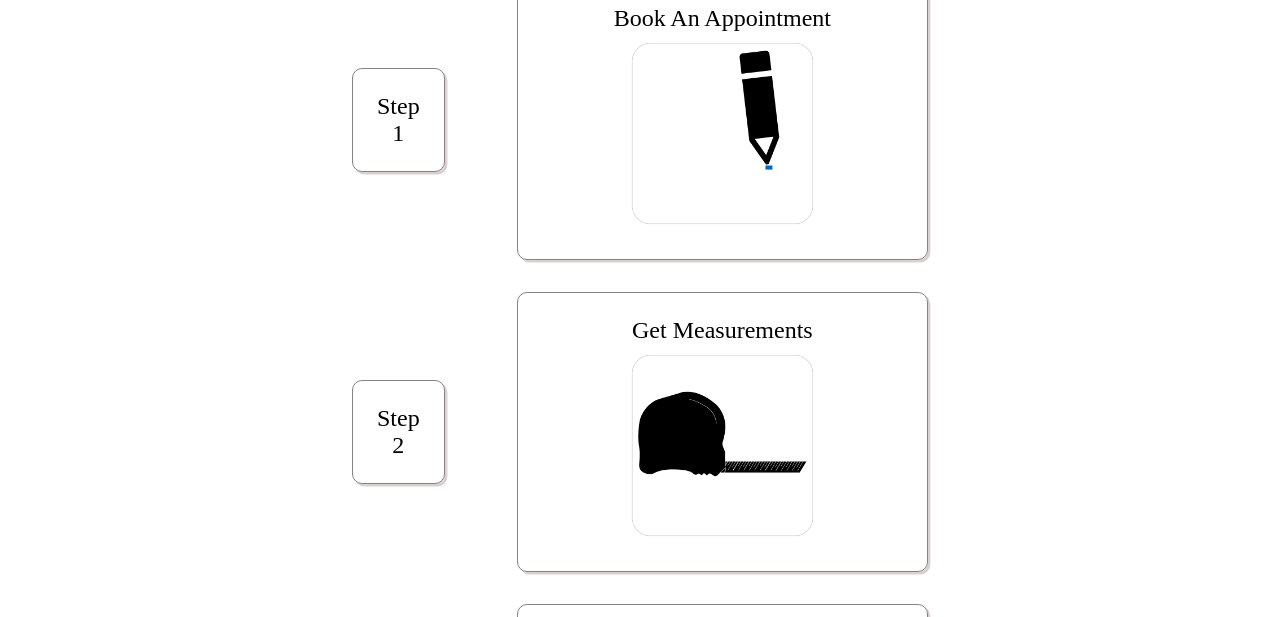
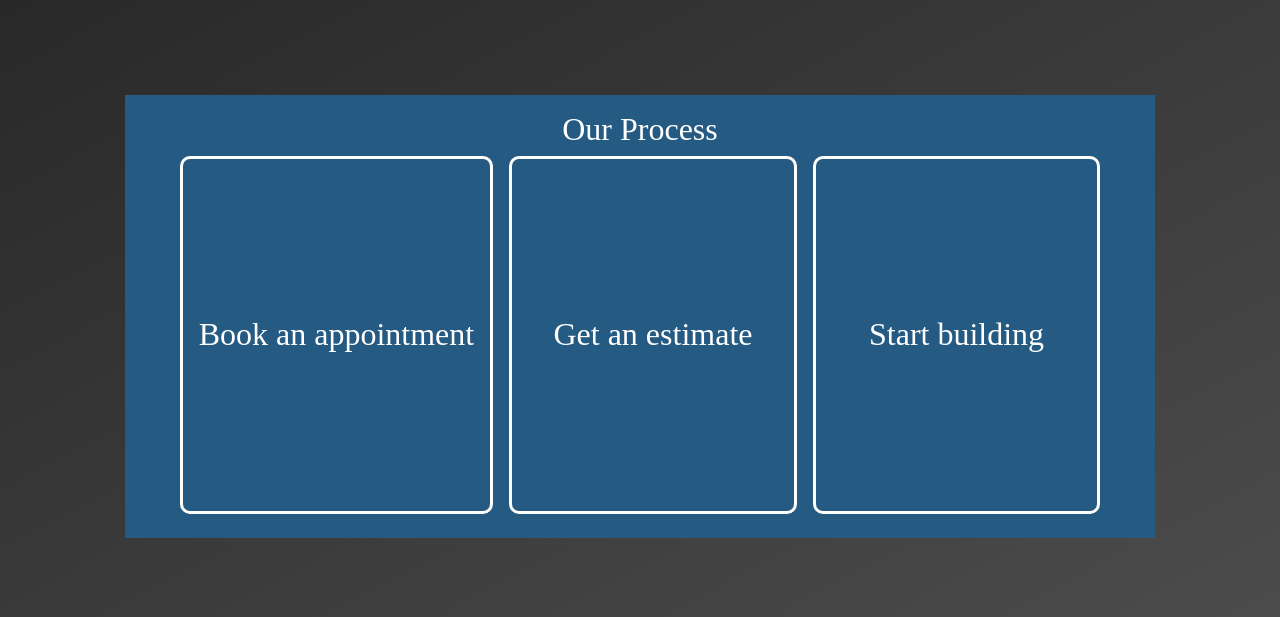
Before and after one commit to TimAkgayev/DeckSite, a Django app: page / in a window 1280 px wide; the page is wider, and only the part inside the window is pictured. Shown: the part 664-1281 px from the top of that part. Run offline with Django 3.2, Linux system fonts and the light colour scheme; data comes from the database, SQL or seed files in the repository.

Commit message:
Changed the design of the Steps section

```diff
--- a/decksite/static/decksite/css/DeckSiteMobile.css
+++ b/decksite/static/decksite/css/DeckSiteMobile.css
@@ -37,6 +37,65 @@ body {
 	top: 0;
 }
 
+#GetStarted{
+	display: flex;
+	align-items: center;
+	background-image: linear-gradient(to bottom right, rgb(40, 40, 40), rgb(77, 77,77));
+	padding: 1em;
+	min-height: 40em;
+
+}
+
+
+#GetStarted #gs-frame {
+	width: 80%;
+	margin: auto;
+	padding: 1em;
+
+	display: flex;
+	flex-direction: column;
+
+	background-color: rgb(37, 90, 130);
+
+}
+
+#GetStarted #gs-header{
+	text-align:center;
+	color: white;
+	font-size:xx-large;
+}
+
+#GetStarted #gs-steps{
+	display: flex;
+	justify-content: center;
+}
+
+
+#GetStarted .step{
+	display: flex;
+	flex-direction: column;
+	justify-content:center;
+	align-items: center;
+	margin: 0.5em;
+	padding: 1em;
+
+	border: 3px solid white;
+    border-radius: 10px;
+
+	min-height: 20em;
+	min-width: 25%;
+background:none;
+
+}
+
+#GetStarted .steptext{
+	font-family: handlee;
+	color:white;
+    font-style: normal;
+    font-weight: 400;
+    font-size: xx-large;
+	text-align: center;
+}
 
 #RecentProjects{
 	display: grid;
@@ -89,66 +148,7 @@ body {
 	width: 100%;
 }
 
-#GetStarted{
-	width: 50%;
-	margin: auto;
-	text-align: center;
-}
 
-.GetStartedStep{
-	display: flex;
-	justify-content:center;
-	align-items: center;
-}
-
-.StepBox{
-	display: flex;
-	flex-direction: column;
-	align-items: center;
-	margin-left: 3em;
-
-	border: 1px solid #888282;
-    position: relative;
-    padding: 1em;
-    border-radius: 10px;
-    box-shadow: 0.1em 0.1em #D8D0D1;
-    -webkit-box-shadow: 0.1em 0.1em #D8D0D1;
-    font-family: handlee;
-    font-style: normal;
-    font-weight: 400;
-    font-size: x-large;
-
-}
-
-.StepNumber {
-	border: 1px solid #888282;
-    position: relative;
-    padding: 1em;
-    border-radius: 10px;
-    box-shadow: 0.1em 0.1em #D8D0D1;
-    -webkit-box-shadow: 0.1em 0.1em #D8D0D1;
-    font-family: handlee;
-    font-style: normal;
-    font-weight: 400;
-    font-size: x-large;
-}
-
-.StepDescription{
-	font-size: x-large;
-}
-
-
-
-
-.step-image{
-	max-width: 100%;
-	min-width:  10%;
-
-}
-
-.StepDivider{
-	min-height: 2em;
-}
 
 .book_animation {
 	width: 100%;
--- a/decksite/templates/decksite/DeckSiteMobile.html
+++ b/decksite/templates/decksite/DeckSiteMobile.html
@@ -93,83 +93,38 @@ $(document).ready(()=> {
 
 	<main>
 
-		<section id="GetStartedSection">
+		<section id="GetStarted">
+			<div id="gs-frame">
 
-			<div id="GetStarted">
-				<div class="GetStartedStep">
+				<div id="gs-header">
+					Our Process
 
-					<div class = "StepNumber">
-						Step 1
+				</div>
+
+				<div id="gs-steps">
+
+					<div class="step">
+						<div class="stepimg"></div>
+						<div class="steptext"> Book an appointment</div>
 					</div>
 
-					<div class = "StepBox">
-						<span class = "StepDescription"> Book An Appointment </span>
-						<img class = "book_animation step-image">
+					<div class="step">
+						<div class="stepimg"></div>
+						<div class="steptext"> Get an estimate</div>
+					</div>
+					<div class="step">
+						<div class="stepimg"></div>
+						<div class="steptext"> Start building</div>
 					</div>
 
 				</div>
 
-				<div class = "StepDivider">
-
-				</div>
-
-				<div class="GetStartedStep">
-					<div class="StepNumber">
-						Step 2
-					</div>
-					<div class="StepBox">
-						<span class = "StepDescription">Get Measurements</span>
-						<img class = "tape_animation step-image">
-					</div>
-				</div>
-
-				<div class = "StepDivider">
-
-				</div>
-
-				<div class="GetStartedStep">
-
-					<div class = "StepNumber">
-						Step 3
-					</div>
-
-					<div class = "StepBox">
-						<span class = "StepDescription"> Get An Estimate </span>
-						<img class = "book_animation step-image">
-					</div>
-
-				</div>
-
-				<div class = "StepDivider">
-
-				</div>
 
 
-				<div class="GetStartedStep">
-
-					<div class = "StepNumber">
-						Step 4
-					</div>
-
-					<div class = "StepBox">
-						<span class = "StepDescription"> Start Your Project </span>
-						<img class = "book_animation step-image">
-					</div>
-
-				</div>
-
-				<div class = "StepDivider">
-
-				</div>
-
-				<div id="GetStartedButton" class ="StepNumber">
-					Get Started
-				</div>
-
 			</div>
+		</section>
 
 
-		</section>
 
 		<section id="RecentProjects">
 			<div id = "RecentProjectsHeader">
```
